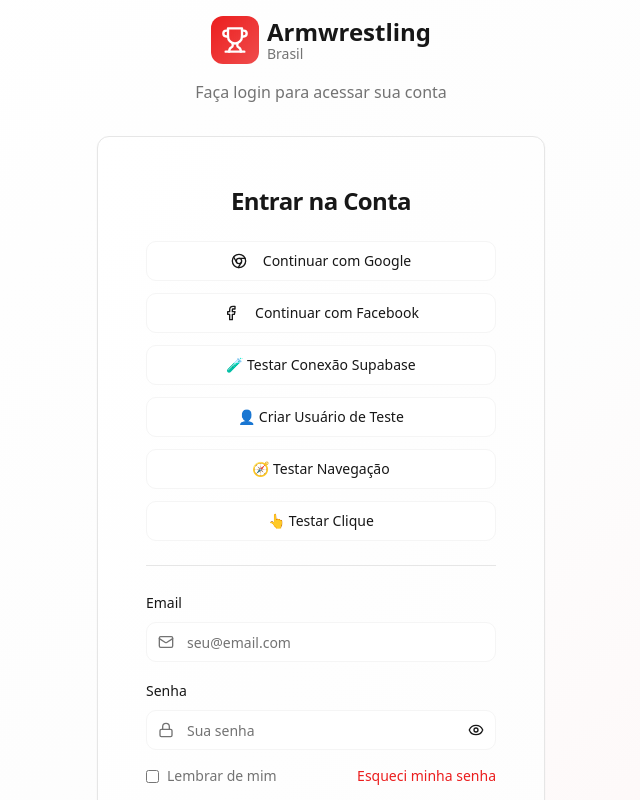
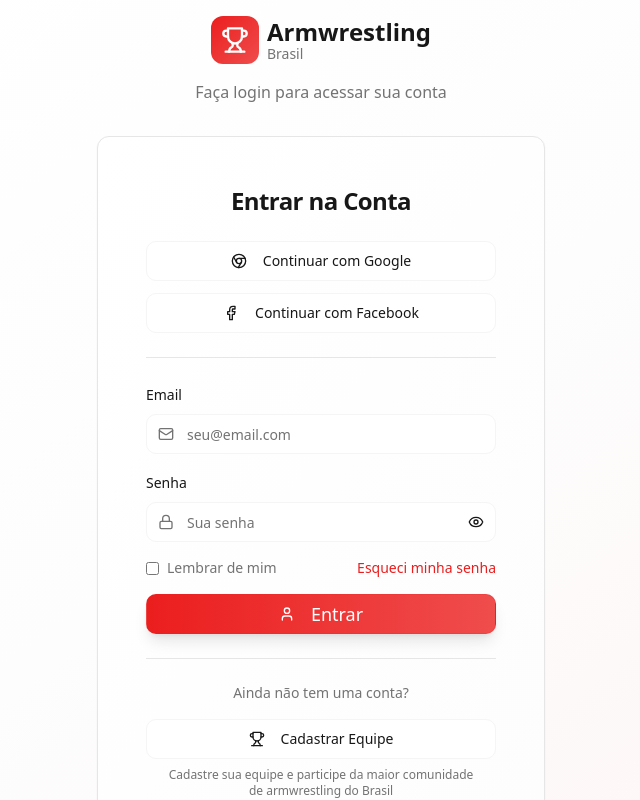
Before and after one commit to DouglasThawer/armwrestling-brasil-hub, a React (Vite) app: page /login in a window 1280 px wide. Shown: the top 800 px of the page, without its empty margins (319-959 px from the left). Built offline with nearby package versions, Linux system fonts and the light colour scheme.

Commit message:
Remove unnecessary login options
Remove Google and Facebook login options from the login page.

```diff
--- a/src/pages/Login.tsx
+++ b/src/pages/Login.tsx
@@ -107,95 +107,6 @@ const Login = () => {
     }
   };
 
-  const testSupabaseConnection = async () => {
-    try {
-      console.log('Testando conexão com Supabase...');
-      const { data, error } = await supabase.auth.getSession();
-
-      if (error) {
-        console.error('Erro na conexão:', error);
-        toast({
-          title: "Erro na conexão",
-          description: error.message,
-          variant: "destructive",
-        });
-      } else {
-        console.log('Conexão OK:', data);
-        toast({
-          title: "Conexão OK",
-          description: "Supabase está funcionando corretamente",
-        });
-      }
-    } catch (error: any) {
-      console.error('Erro no teste:', error);
-      toast({
-        title: "Erro no teste",
-        description: error.message,
-        variant: "destructive",
-      });
-    }
-  };
-
-  const createTestUser = async () => {
-    try {
-      console.log('Criando usuário de teste...');
-      const { data, error } = await supabase.auth.signUp({
-        email: 'teste@armwrestling.com',
-        password: '123456',
-        options: {
-          data: {
-            first_name: 'Usuário',
-            last_name: 'Teste',
-            user_type: 'admin'
-          }
-        }
-      });
-
-      if (error) {
-        console.error('Erro ao criar usuário:', error);
-        toast({
-          title: "Erro ao criar usuário",
-          description: error.message,
-          variant: "destructive",
-        });
-      } else {
-        console.log('Usuário criado:', data);
-        toast({
-          title: "Usuário criado!",
-          description: "Use teste@armwrestling.com / 123456 para fazer login",
-        });
-
-        // Preencher o formulário com as credenciais de teste
-        setFormData({
-          email: 'teste@armwrestling.com',
-          password: '123456'
-        });
-      }
-    } catch (error: any) {
-      console.error('Erro ao criar usuário:', error);
-      toast({
-        title: "Erro ao criar usuário",
-        description: error.message,
-        variant: "destructive",
-      });
-    }
-  };
-
-  const testNavigation = () => {
-    console.log('Testando navegação...');
-    try {
-      navigate('/admin');
-      console.log('Navegação executada com sucesso');
-    } catch (error) {
-      console.error('Erro na navegação:', error);
-    }
-  };
-
-  const testClick = () => {
-    console.log('Botão clicado!');
-    alert('Botão funcionando!');
-  };
-
   return (
     <div className="min-h-screen bg-gradient-to-br from-background via-muted/20 to-primary/5 flex items-center justify-center p-4">
       <div className="w-full max-w-md">
@@ -235,50 +146,6 @@ const Login = () => {
               <Button variant="outline" className="w-full" type="button" disabled={loading}>
                 <Facebook className="h-4 w-4 mr-2" />
                 Continuar com Facebook
-              </Button>
-
-              {/* Botão de teste */}
-              <Button
-                variant="outline"
-                className="w-full"
-                type="button"
-                onClick={testSupabaseConnection}
-                disabled={loading}
-              >
-                🧪 Testar Conexão Supabase
-              </Button>
-
-              {/* Botão para criar usuário de teste */}
-              <Button
-                variant="outline"
-                className="w-full"
-                type="button"
-                onClick={createTestUser}
-                disabled={loading}
-              >
-                👤 Criar Usuário de Teste
-              </Button>
-
-              {/* Botão para testar navegação */}
-              <Button
-                variant="outline"
-                className="w-full"
-                type="button"
-                onClick={testNavigation}
-                disabled={loading}
-              >
-                🧭 Testar Navegação
-              </Button>
-
-              {/* Botão para testar clique */}
-              <Button
-                variant="outline"
-                className="w-full"
-                type="button"
-                onClick={testClick}
-                disabled={loading}
-              >
-                👆 Testar Clique
               </Button>
             </div>
 
```
